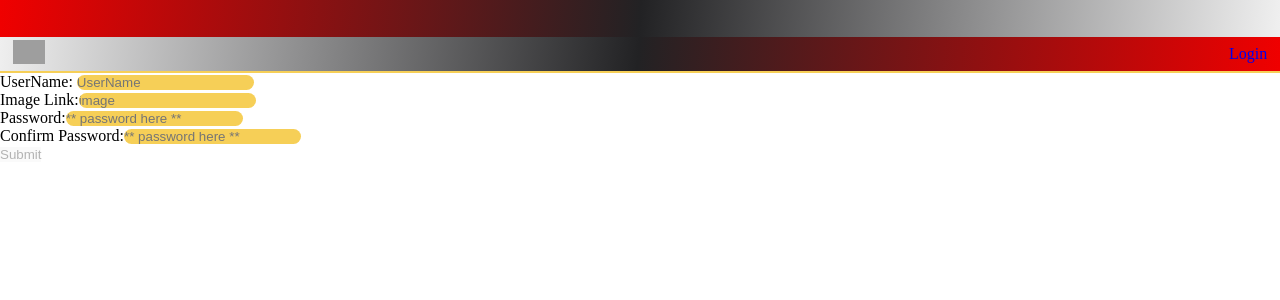
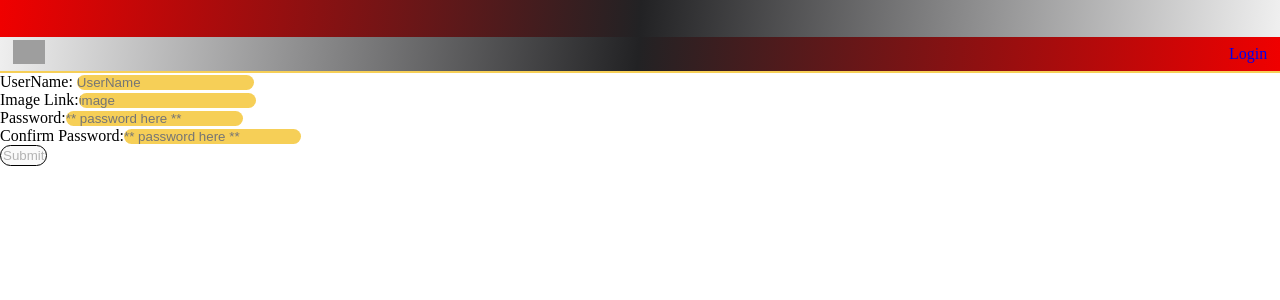
Before and after one commit to sramalho94/PokePro-Front-End, a React (Create React App) app: page /register in a window 1280 px wide. Shown: the top 300 px of the page. Built offline with nearby package versions, Linux system fonts and the light colour scheme; grey boxes are pictures that could not be loaded; a web font is replaced by a local one.

Commit message:
changes for styling

```diff
--- a/src/Pages/Register.js
+++ b/src/Pages/Register.js
@@ -83,7 +83,7 @@ const Register = () => {
           <div className="submit-button-container">
             <button
               type="submit"
-              className="submit-button"
+              className="button"
               disabled={
                 !formValues.userName ||
                 (!formValues.password &&
```
